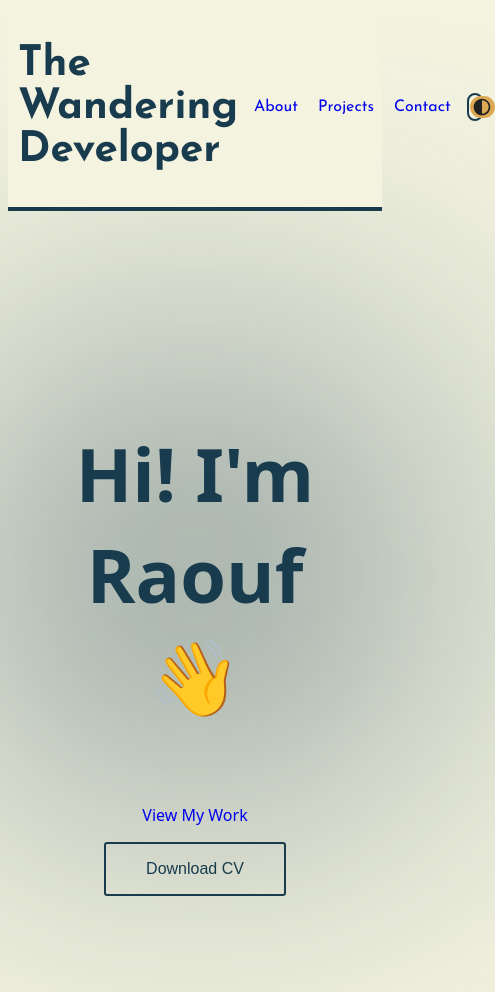
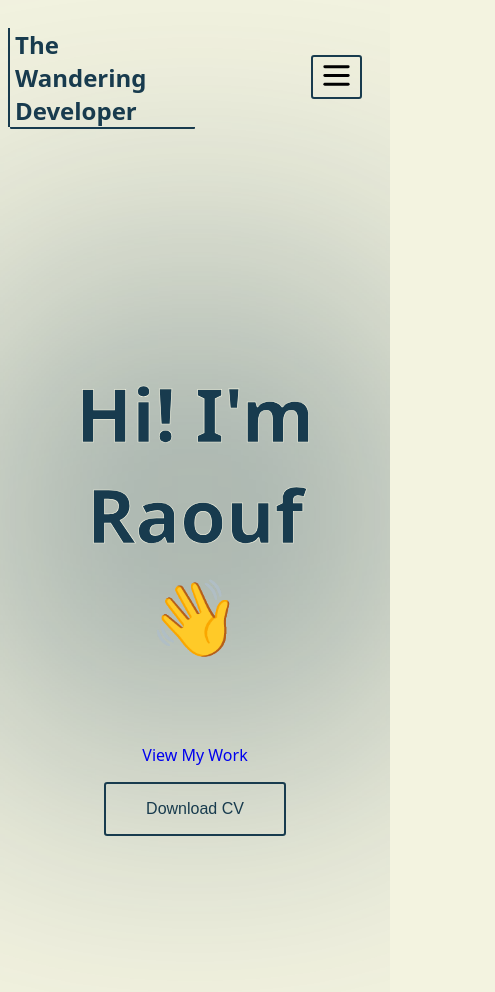
Before and after one commit to ratabeg/MyPortfolioWebsite, a React (Vite) app: page / in a window 390 px wide. Shown: the top 992 px of the page, 495 px wide, since content can reach past the window. Built offline with nearby package versions, Linux system fonts and the light colour scheme.

Commit message:
fixed navbar to be mobile friendly

```diff
--- a/src/components/Button.jsx
+++ b/src/components/Button.jsx
@@ -1,10 +1,19 @@
 import React from 'react';
 import styles from './Button.module.css';
 
-const Button = ({ text, onClick, type = 'button'}) => {
+const Button = ({ children ,text, onClick, type = 'button'}) => {
     return (
         <button type={type} className={styles.btn} onClick={onClick}>
-            {text || 'Click Me'}
+            {text || children ||'Click Me'}
+        </button>
+    );
+};
+
+
+export const SmallButton = ({ children, onClick, type = 'button' }) => {
+    return (
+        <button type={type} className={styles.smallBtn} onClick={onClick}>
+            {children || 'Click Me'}
         </button>
     );
 };
--- a/src/components/Button.module.css
+++ b/src/components/Button.module.css
@@ -94,3 +94,20 @@
     background-color: #27548A !important;
     transform: translateX(77%);
 }
+
+
+.smallBtn{
+    width: 50px;
+    height: 50px;
+    background-color: transparent;
+    color: var(--sea-blue);
+    border: 3px solid var(--sea-blue);
+    align-items: center;
+    justify-content: center;
+}
+
+.smallBtn:hover{
+    background-color: var(--sea-blue);
+    color: var(--primary-light);
+
+}
--- a/src/components/Hero.module.css
+++ b/src/components/Hero.module.css
@@ -19,6 +19,8 @@
     position: relative;
     color: var(--sea-blue);
     font-size: 74px;
+    -webkit-text-stroke-width: 0.7px;
+    -webkit-text-stroke-color: var(--primary-light);
 }
 
 .title::before {
--- a/src/components/Navbar.jsx
+++ b/src/components/Navbar.jsx
@@ -1,13 +1,16 @@
 import React from 'react';
-import Button, { ToggleButton } from './Button';
+import Button, { ToggleButton,SmallButton } from './Button';
 import style from './Navbar.module.css';
 import { useState } from 'react';
 
 import logo from "../assets/dark-theme.svg"; // Assuming the logo is in the assets folder
+import BurgerMenu from "../assets/burger-menu.svg"; // Assuming the logo is in the assets folder
+import BurgerMenuClose from "../assets/hambger-close.svg"; // Assuming the logo is in the assets folder
 
 function Navbar() {
 
     const [dark, setDark] = useState(false);
+    const [isMobilemenuOpen, setIsMobilemenuOpen] = useState(false);
 
     function toggleDarkMode() {
         // alert("Dark mode toggled");
@@ -15,11 +18,13 @@ function Navbar() {
     }
 
     return (
+        <>
         <nav className={style.navbar}>
             <h1>The Wandering Developer</h1>
 
             <ul className={style.navLinks}>
                 <li><a href="#about">About</a></li>
+                <li><a href="#about">Skills</a></li>
                 <li><a href="#projects">Projects</a></li>
                 <li><a href="#contact">Contact</a></li>
             </ul>
@@ -29,6 +34,30 @@ function Navbar() {
             </ToggleButton>
 
         </nav>
+
+        <nav className={style.mobileNav}>
+            <h1 className={style.mobileTitle}>The Wandering Developer</h1>
+
+            <button onClick={() => setIsMobilemenuOpen(prev => !prev)} className={`${style.burgerMenu} ${isMobilemenuOpen ? style.open : ''}`}>
+            { isMobilemenuOpen ? <img src={BurgerMenuClose} alt="Burger-menu" height="35px" />
+            :<img src={BurgerMenu} alt="Burger-menu" height="35px" />
+            }
+            </button>
+
+            <div class={style.break}></div>
+
+            {isMobilemenuOpen && (
+                <ul className={style.mobileNavLinks}>
+                <li><a href="#about">About</a></li>
+                <li><a href="#about">Skill</a></li>
+                <li><a href="#projects">Projects</a></li>
+                <li><a href="#contact">Contact</a></li>
+            </ul>
+            )}
+
+        </nav>
+
+        </>
     );
 }
 
--- a/src/components/Navbar.module.css
+++ b/src/components/Navbar.module.css
@@ -1,5 +1,131 @@
 
 @import url('https://fonts.googleapis.com/css2?family=Inter:ital,opsz,wght@0,14..32,100..900;1,14..32,100..900&family=Josefin+Sans:ital,wght@0,100..700;1,100..700&family=Roboto:ital,wght@0,100..900;1,100..900&display=swap');
+
+/* Media query for small screens */
+@media (max-width: 768px) {
+  .navbar {
+    flex-direction: column;
+    display: none !important;
+  }
+  nav.mobileNav{
+    display: flex;
+  }
+
+  .navLinks {
+    flex-direction: column;
+    align-items: center;
+    width: 100%;
+    gap: 1rem;
+    margin-top: 1rem;
+  }
+}
+
+.mobileNav{
+    display: none;
+    justify-content: space-between;
+    align-items: center;
+    flex-wrap: wrap;
+}
+
+.mobileNav .mobileTitle{
+    color: var(--sea-blue);
+    position: relative;
+    width: 180px;
+    padding-left: 5px;
+    border-left: 2px solid var(--sea-blue);
+}
+
+.mobileTitle::before{
+    animation: widthGrow 0.5s ease-in-out forwards;
+    border-bottom: 2px solid var(--sea-blue);
+    border-radius: 1px;
+    position: absolute;
+    content: "";
+    width: 0%;
+    height: 100%;
+    top: 0;
+    left: 0;
+    z-index: -1;
+    transition: all 0.3s ease-in-out;
+
+}
+
+/* Inserting this collapsed row between two flex items will make
+ * the flex item that comes after it break to a new row */
+.break {
+  flex-basis: 100%;
+  height: 0;
+}
+
+
+@keyframes heightGrow {
+    from {
+        height: 0;
+    }
+    to {
+        height: 100%;
+    }
+}
+
+
+.mobileNav  .mobileNavLinks{
+    display: flex;
+    flex-direction: column;
+    align-items: flex-start;
+    justify-content: center;
+    gap: 0.6rem;
+    width: 100%;
+    padding: 1rem;
+    list-style: none;
+    font-size: 24px;
+    position: relative;
+}
+
+
+
+.mobileNav button{
+    margin-right: 20px;
+    background-color: transparent;
+    border: 2px solid var(--sea-blue);
+    border-radius: 3px;
+    transition: background-color 0.3s ease-in-out, color 0.3s ease-in-out;
+    mix-blend-mode: darken;
+}
+
+.mobileNav button.open{
+    background-color: var(--sea-blue);
+    mix-blend-mode: difference;
+}
+
+.mobileNav .burgerMenu.active{
+    background-color: #183B4E !important;
+}
+
+.mobileNav  .mobileNavLinks li{
+    color: var(--sea-blue);
+    font-family: "Josefin Sans", sans-serif;
+    font-weight: 500;
+    text-transform: uppercase;
+}
+.mobileNav  .mobileNavLinks li:hover{
+    background-color: var(--primary-light);
+}
+
+
+.mobileNav  .mobileNavLinks::before{
+    content: "";
+    position: absolute;
+    width: 100%;
+    height: 90%;
+    top: 0;
+    left: 0;
+    z-index: -1;
+    border-bottom: 10px solid var(--sunny-yellow);
+    border-top: 10px solid var(--sunny-yellow);
+    background-color: var(--sea-blue);
+    opacity: 0.2;
+}
+
 
 .navbar{
 
@@ -10,6 +136,7 @@
     position: relative;
     justify-content: space-around;
     /* border-bottom: 4px solid #183B4E ; */
+    /* flex-wrap: wrap; allow wrapping on small screens */
 
 }
 
```
Also changed, not shown: src/assets/burger-menu.svg (added), src/assets/hambger-close.svg (added).
